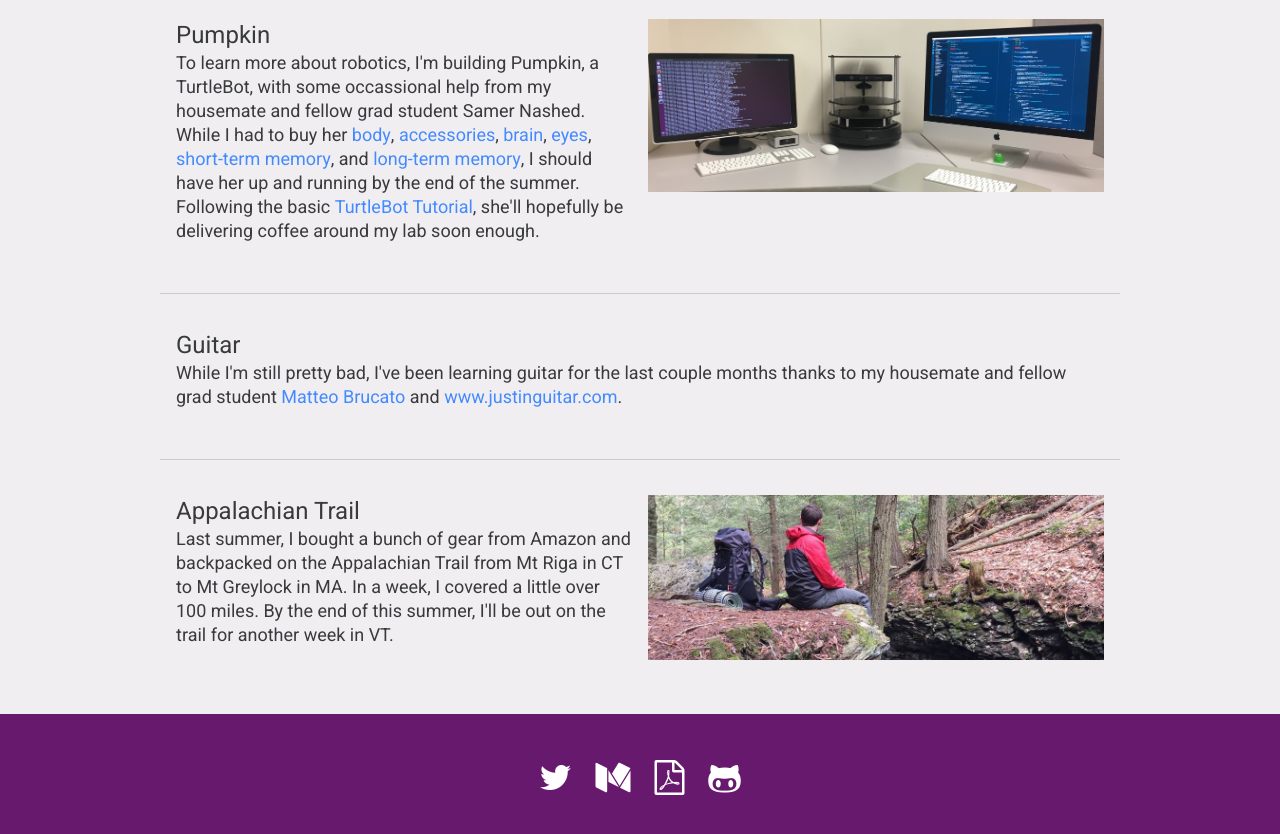
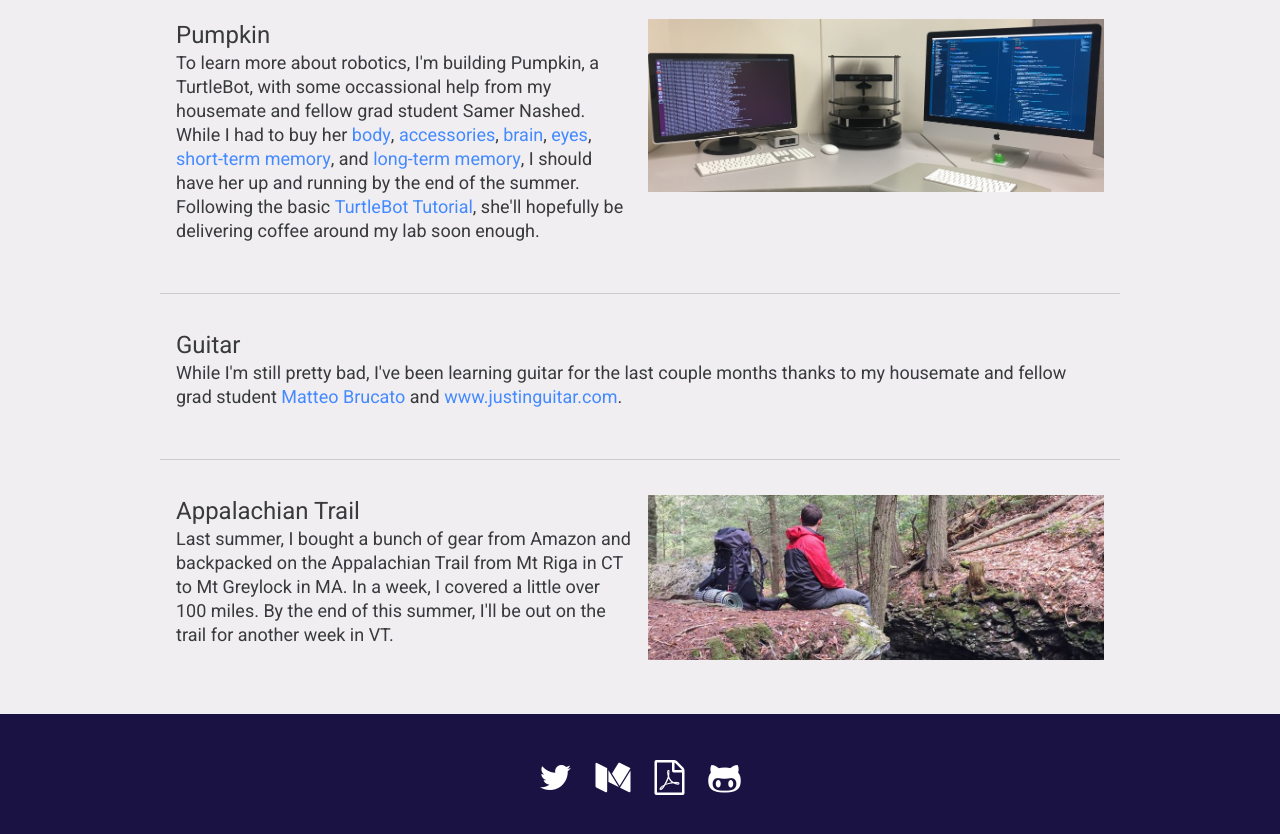
Before and after one commit to justinsvegliato/personal-website, a plain HTML site: page index.html in a window 1280 px wide. Shown: the part 6603-7437 px from the top of the page. Drawn offline with nearby package versions, Linux system fonts and the light colour scheme.

Commit message:
Updated footer color

```diff
--- a/css/style.css
+++ b/css/style.css
@@ -87,7 +87,7 @@ figcaption {
 
 .mdl-mega-footer {
   text-align: center;
-  background-color: #67196e;
+  background-color: #1b1244;
 }
 
 #banner {
```
